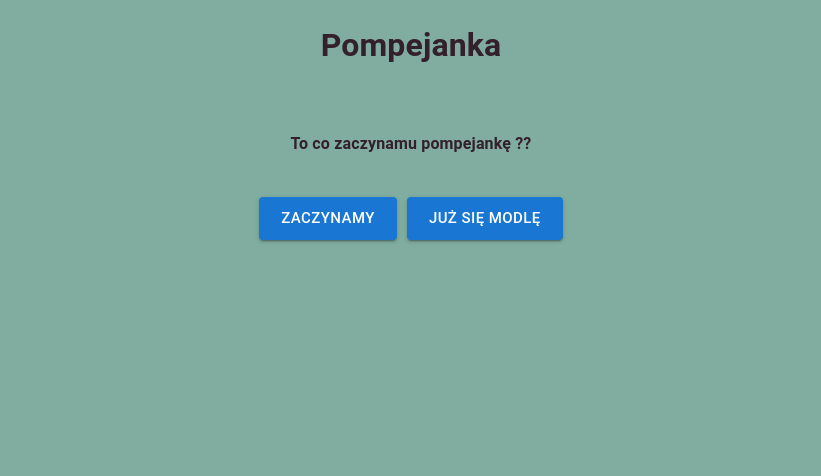
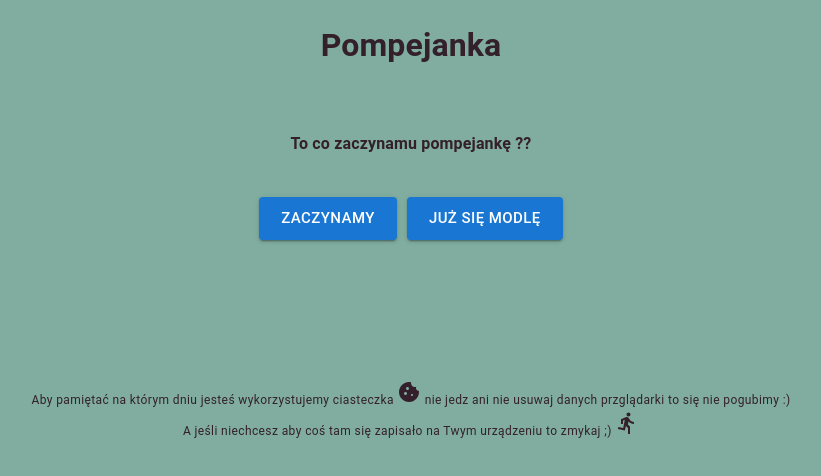
Before and after one commit to mkitowski/pompejanka, a React (Create React App) app: page / in a window 1280 px wide. Shown: the top 476 px of the page, without its empty margins (229-1050 px from the left). Built offline with nearby package versions, Linux system fonts and the light colour scheme.

Commit message:
ciacho info

```diff
--- a/package.json
+++ b/package.json
@@ -7,6 +7,7 @@
     "@emotion/styled": "^11.10.5",
     "@mui/material": "^5.11.6",
     "@mui/x-date-pickers": "^5.0.15",
+    "@mui/icons-material": "^5.11.0",
     "@testing-library/jest-dom": "^5.16.5",
     "@testing-library/react": "^13.4.0",
     "@testing-library/user-event": "^13.5.0",
--- a/src/components/StartScreen.tsx
+++ b/src/components/StartScreen.tsx
@@ -1,7 +1,9 @@
 import React, {FC, Fragment, useCallback, useState} from "react";
-import {Box, Button, TextField} from "@mui/material";
+import {Box, Button, TextField, Typography} from "@mui/material";
 import {MobileDatePicker} from "@mui/x-date-pickers";
 import dayjs, {Dayjs} from "dayjs";
+import CookieIcon from '@mui/icons-material/Cookie';
+import DirectionsRunIcon from '@mui/icons-material/DirectionsRun';
 
 type StartScreenProps = {
     setStartDateHandler(e: any): void;
@@ -34,6 +36,11 @@ export const StartScreen: FC<StartScreenProps> = (
                         size="large">Zaczynamy</Button>
                 <Button variant='contained' onClick={toggleCallendar} size="large">Już się modlę</Button>
             </Box>
+            <Box
+            sx={{
+                minHeight: '100px',
+            }}
+            >
             {showCalendar ? <Box
                 sx={{
                     padding: '20px',
@@ -49,6 +56,15 @@ export const StartScreen: FC<StartScreenProps> = (
                     minDate={dayjs().subtract(53, 'day')}
                 />
             </Box> : null}
+            </Box>
+            <Box textAlign='center'>
+                <Typography variant='caption'>
+                    Aby pamiętać na którym dniu jesteś wykorzystujemy ciasteczka <CookieIcon/> nie jedz ani nie usuwaj danych przglądarki to się nie pogubimy :)
+                </Typography><br/>
+                <Typography variant='caption'>
+                    A jeśli niechcesz aby coś tam się zapisało na Twym urządzeniu to zmykaj ;) <DirectionsRunIcon/>
+                </Typography>
+            </Box>
         </Fragment>
     )
 }
```
Also changed, not shown: 1 other file (tests, documents, lock files or other folders).
